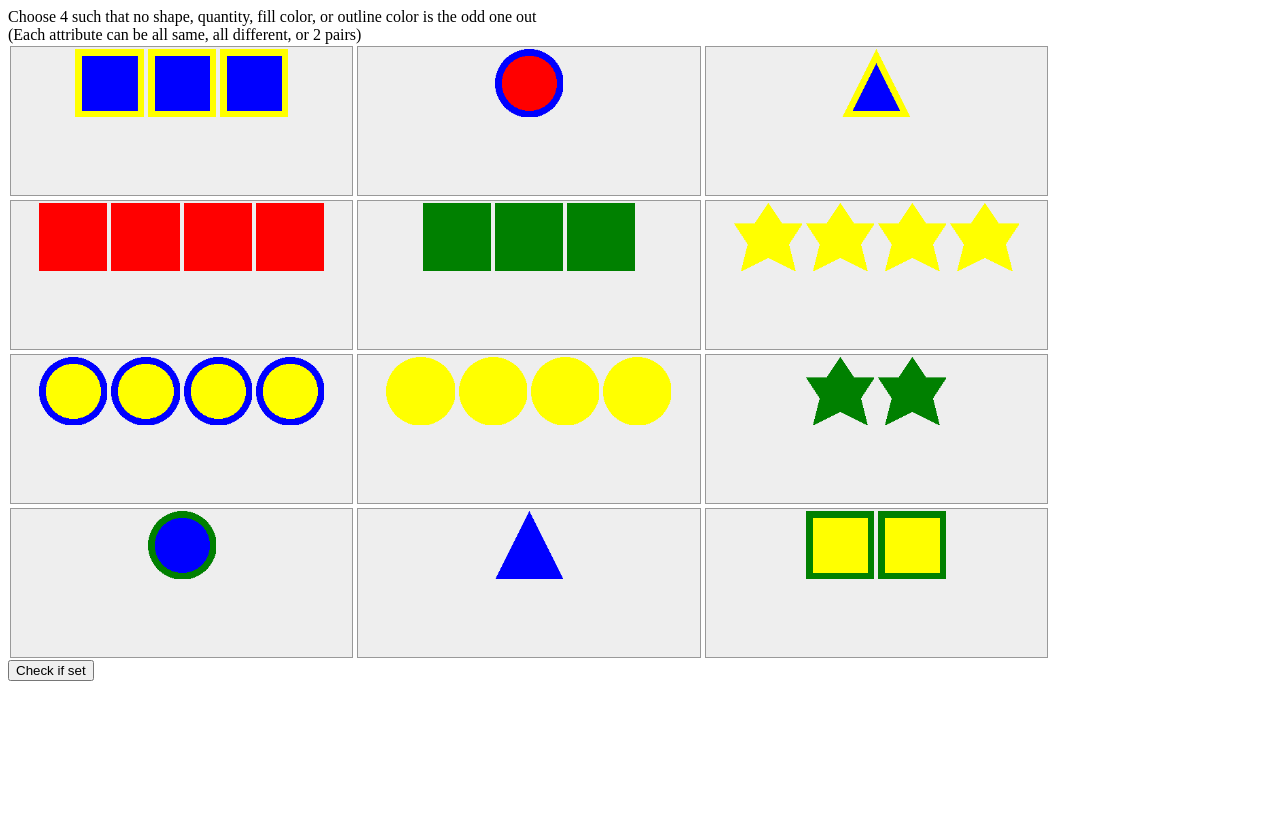
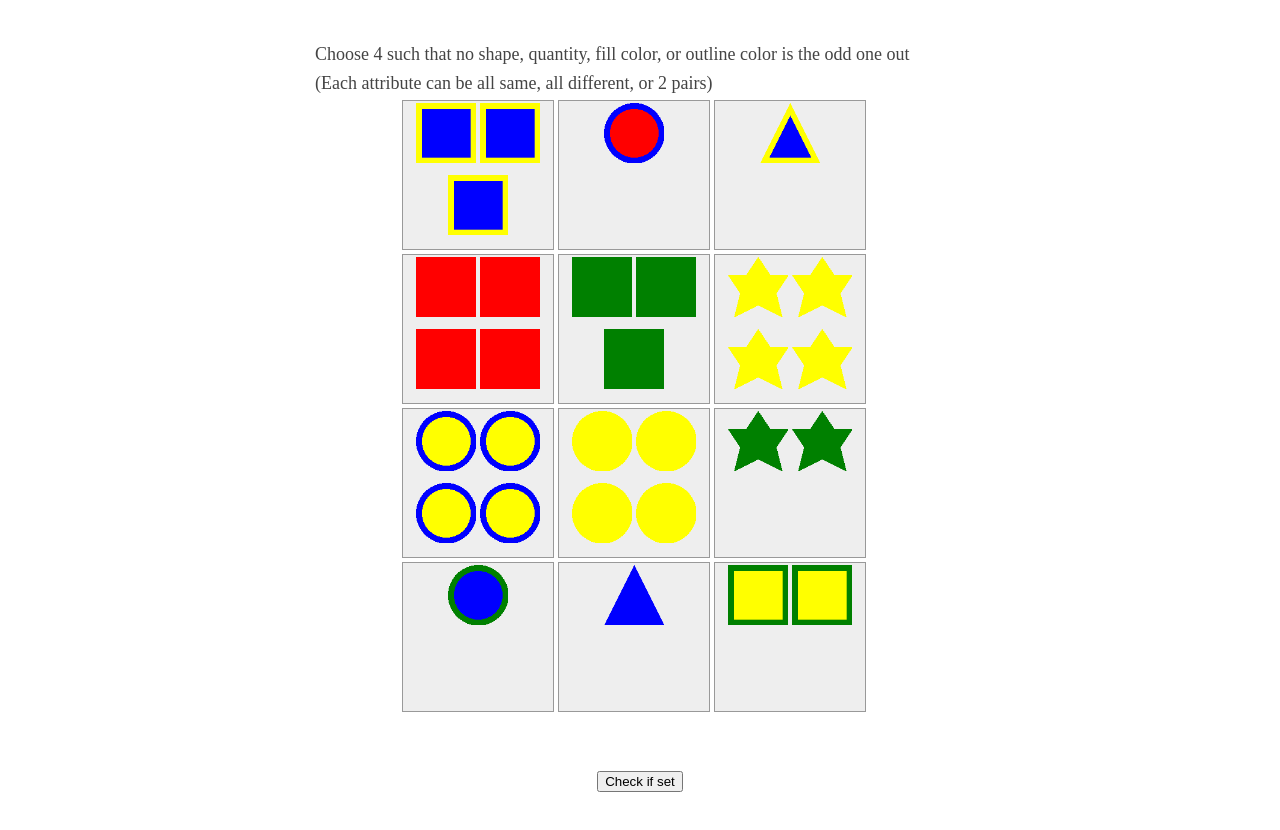
Before and after one commit to jherndon8/four-set, a plain HTML site: page index.html in a window 1280 px wide. Before the commit the page ends 800 px from the top, so only its background shows below. Drawn offline with Linux system fonts and the light colour scheme.

Commit message:
css mess

```diff
--- a/index.html
+++ b/index.html
@@ -9,30 +9,44 @@
             border: 1px solid #999;
             margin: 2px;
             display: inline-table;
-            width: 27%;
+            width: 30%;
 			height: 148px;
             text-align: center;
 			background-color: #eee;
         }
         .shape {
-            width: 20%;
+            width: 40%;
             margin: 2px;
-
-    vertical-align: middle;
         }
 		.selected {
 			margin: 0px;
             border: 3px solid #000;
 		}
+		#cards-container {
+		max-width: 500px;
+		margin: auto;
+		padding-left: 3%;
+		}
+		button {
+		margin:auto;
+		display:block;
+		}
+		p {margin:auto;}
+body{margin:40px
+auto;max-width:650px;line-height:1.6;font-size:18px;color:#444;padding:0
+10px}h1,h2,h3{line-height:1.2}
+
     </style>
 </head>
 <body>
 
-	Choose 4 such that no shape, quantity, fill color, or outline color is the odd one out
+	<p>Choose 4 such that no shape, quantity, fill color, or outline color is the odd one out
 	<br>
 	(Each attribute can be all same, all different, or 2 pairs)
+	<br></p>
+    <div id="cards-container"></div>
 	<br>
-    <div id="cards-container"></div>
+	<br>
 	<button onclick="userCheckSet()">Check if set</button>
 	<div id="status"></div>
     <script>
```
